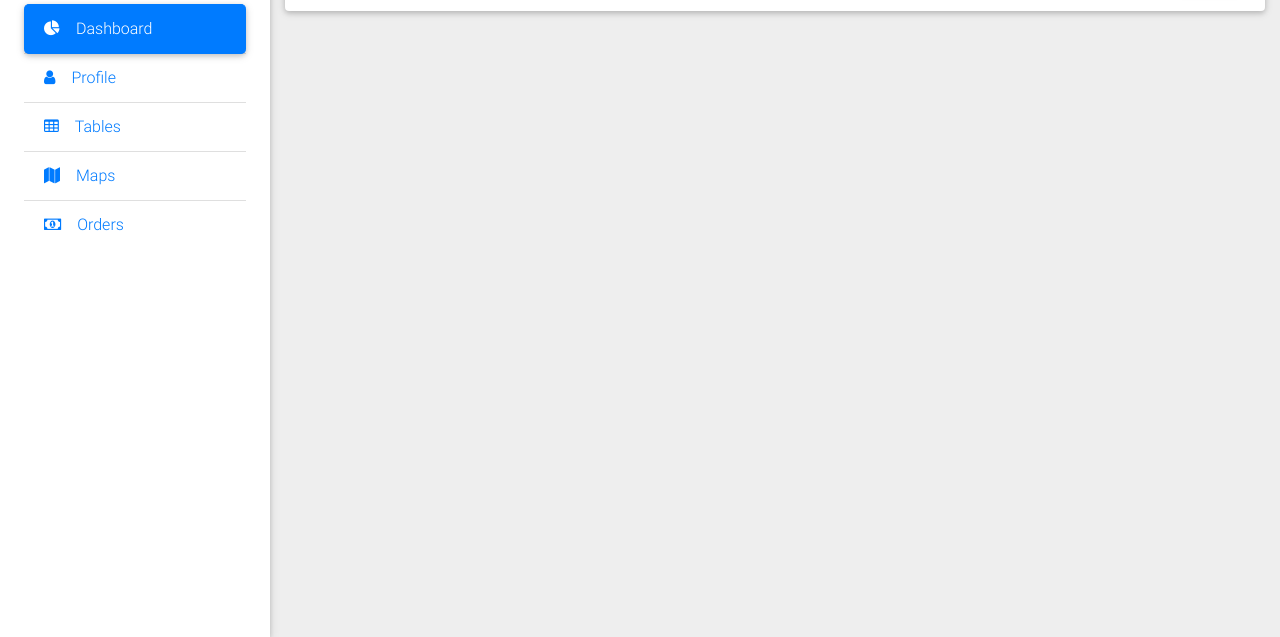
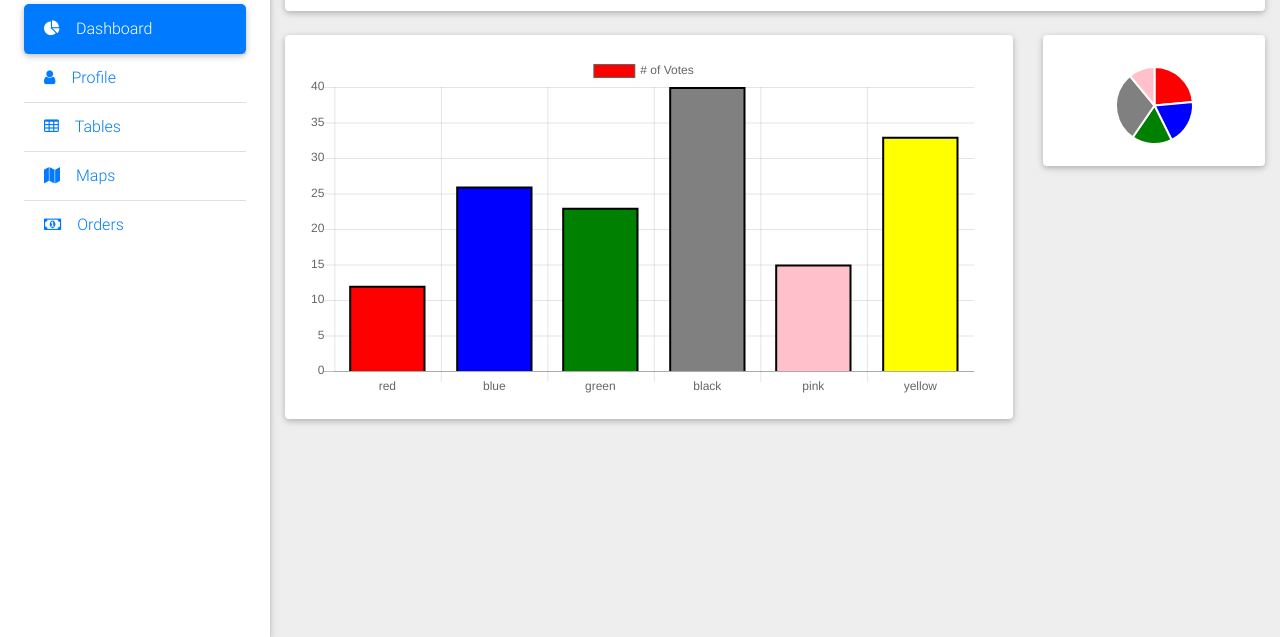
Before and after one commit to ArtemVeremienko/admin_panel, a plain HTML site: page index.html in a window 1280 px wide. Shown: the part 163-800 px from the top of the page. Drawn offline with Linux system fonts and the light colour scheme.

Commit message:
add charts

```diff
--- a/index.html
+++ b/index.html
@@ -107,7 +107,27 @@
 					</form>
 				</div>
 			</div>
+
+			<div class="row wow fadeIn">
+				<div class="col-md-9 mb-4">
+					<div class="card">
+						<div class="card-body">
+							<canvas id="myChart"></canvas>
+						</div>
+					</div>
+				</div>
+
+				<div class="col-md-3 mb-4">
+					<div class="card mb-2">
+						<div class="card-body">
+							<canvas id="pieChart"></canvas>
+						</div>
+					</div>
+				</div>
+			</div>
 		</div>
+
+
 	</main>
 
       <!-- /Start your project here-->
@@ -121,6 +141,74 @@
     <script type="text/javascript" src="js/bootstrap.min.js"></script>
     <!-- MDB core JavaScript -->
     <script type="text/javascript" src="js/mdb.min.js"></script>
+
+    <script>
+    	new WOW().init();
+    </script>
+
+    <script>
+    	var ctx = document.getElementById('myChart').getContext('2d');
+    	var myChart = new Chart(ctx, {
+    		type:  'bar',
+    		data: {
+    			labels: ['red', 'blue', 'green', 'black', 'pink', 'yellow'],
+    			datasets: [{
+    				label: '# of Votes',
+    				data: [12, 26, 23, 40, 15, 33],
+    				backgroundColor: [
+    					'red',
+    					'blue',
+    					'green',
+    					'grey',
+    					'pink',
+    					'yellow'],
+    				borderColor: [
+    					'black',
+    					'black',
+    					'black',
+    					'black',
+    					'black',
+    					'black'],
+    				borderWidth: 2
+    			}]
+    		},
+    		options: {
+    			scales: {
+    				yAxes: [{
+    					ticks: {
+    						beginAtZero: true
+    					}
+    				}]
+    			}
+    		}
+    	});
+
+    	var ctxP = document.getElementById('pieChart').getContext('2d');
+    	var myPieChart = new Chart(ctxP, {
+    		type:  'pie',
+    		data: {
+    			datasets: [{
+    				data: [320, 260, 230, 400, 150],
+    				backgroundColor: [
+    					'red',
+    					'blue',
+    					'green',
+    					'grey',
+    					'pink'],
+
+    				hoverBackgroundColor: [
+    					'green',
+    					'grey',
+    					'pink',
+    					'blue',
+    					'red']
+    			}]
+    		},
+    		options: {
+    			responsive: true
+    		}
+    	});
+    </script>
 </body>
 
 </html>
```
